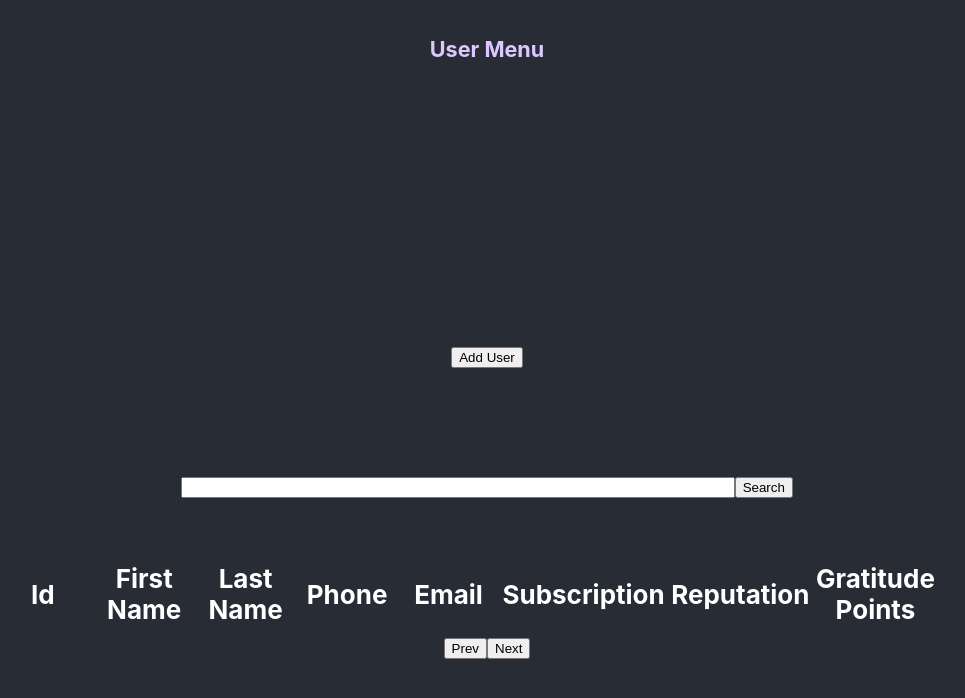
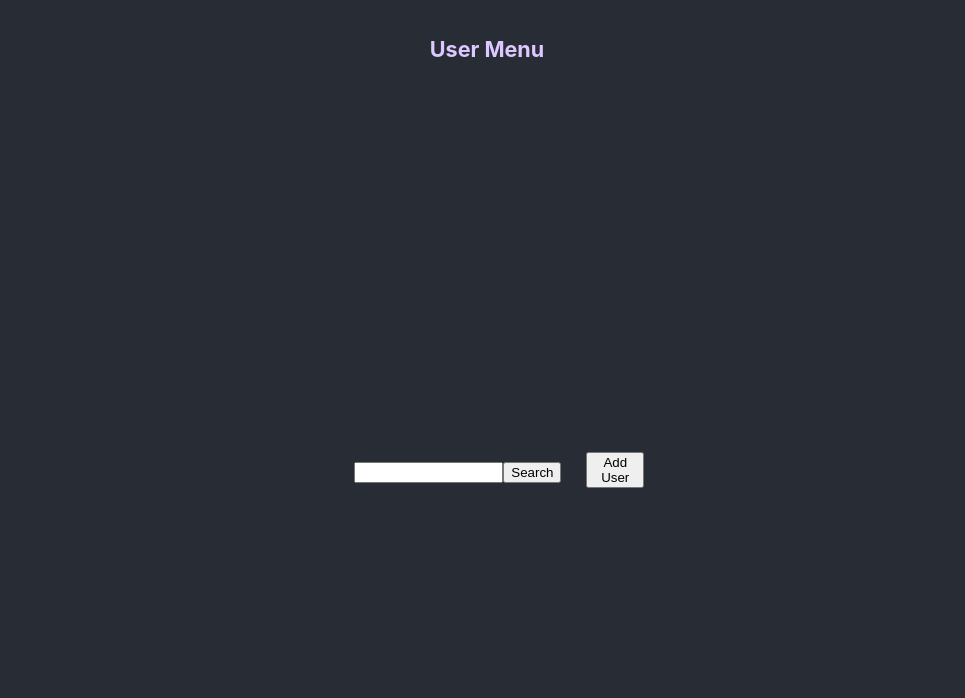
Before and after one commit to Jose72/foodie-web, a React (Create React App) app: page /users in a window 1280 px wide. Shown: the top 698 px of the page, without its empty margins (153-1118 px from the left). Built offline with nearby package versions, Linux system fonts and the light colour scheme; sample sign-in values are in the browser's storage.

Commit message:
User list fields dont display if the user list is empty

```diff
--- a/src/UsersPage/UsersPage.css
+++ b/src/UsersPage/UsersPage.css
@@ -50,7 +50,17 @@
 }
 
 .search-input-bar {
-    width: 55%;
+    width: 50%;
+}
+
+.search-add {
+    display: flex;
+    flex-direction: row;
+    justify-content: space-between;
+}
+
+.Search-User-Bar {
+    width: 100%;
 }
 
 .Button-page-move {
@@ -58,19 +68,3 @@
     align-items: center;
     justify-content: center;
 }
-
-
-/*
-.Table-header {
-    background-color: #ffffff;
-    text-align: center;
-    display: flex;
-}
-
-.Table-content {
-    background-color: #ffffff;
-    text-align: center;
-    display: flex;
-}
-
- */
--- a/src/UsersPage/UsersPage.jsx
+++ b/src/UsersPage/UsersPage.jsx
@@ -4,6 +4,7 @@ import { Table } from 'reactstrap';
 import { UserComm } from '../utils/UserComm'
 import { Link } from "react-router-dom";
 import Modal from "reactstrap/es/Modal";
+import { UsersSort } from "./UserSort";
 
 const userModifyEmpty = {
     id: -1,
@@ -38,13 +39,15 @@ class UsersPage extends React.Component {
             }
         };
 
-        this.onSubmit =  this.onSubmit.bind(this);
-        this.renderElement = this.renderElement.bind(this);
+        this.onSubmit = this.onSubmit.bind(this);
+        this.renderTableElement = this.renderTableElement.bind(this);
+        this.renderTable = this.renderTable.bind(this);
         this.onClickDelete = this.onClickDelete.bind(this);
         this.onClickModify = this.onClickModify.bind(this);
         this.submitModifyUserModal = this.submitModifyUserModal.bind(this);
         this.onClickPrevious = this.onClickPrevious.bind(this);
         this.onClickNext = this.onClickNext.bind(this);
+
     }
 
     //Search button
@@ -142,14 +145,16 @@ class UsersPage extends React.Component {
             })
             .catch((t) => {alert(t)});
 
-    }
+    };
+
 
     cancelModifyUserModal(){
         this.setState({showModifyUserModal: false});
         this.setState({userModify: userModifyEmpty})
     }
 
-    renderFields(){
+    //Table display
+    renderTableFields(){
         return (
             <tr className={'Table-header'}>
                 <th style={{width: '10%'}}>Id</th>
@@ -160,13 +165,11 @@ class UsersPage extends React.Component {
                 <th style={{width: '10%'}}>Subscription</th>
                 <th style={{width: '10%'}}>Reputation</th>
                 <th style={{width: '10%'}}>Gratitude Points</th>
-                <th style={{width: '2%'}}></th>
-                <th style={{width: '2%'}}></th>
             </tr>
         )
     }
 
-    renderElement(user) {
+    renderTableElement(user) {
         return (
             <tr className={'Table-content'} key={user.id}>
                 <td>{user.id}</td>
@@ -192,6 +195,27 @@ class UsersPage extends React.Component {
         )
     }
 
+    renderTable(){
+        if(this.state.userList.length > 0) {
+            return(
+                <div>
+                    <Table className={'Table'}>
+                        <thead>
+                        {this.renderTableFields()}
+                        </thead>
+                        <tbody>
+                        {this.state.userList.map(this.renderTableElement)}
+                        </tbody>
+                    </Table>
+                    <div className={'Button-page-move'}>
+                        <button onClick={(e) => this.onClickPrevious(e)}> Prev </button>
+                        <button onClick={(e) => this.onClickNext(e)}> Next </button>
+                    </div>
+                </div>
+            )
+        }
+    }
+
     render(){
         return (
             <div className={'UserPage'}>
@@ -201,11 +225,6 @@ class UsersPage extends React.Component {
                     </h5>
                 </header>
                 <div className={'UserPage-content'}>
-                    <div className={'Add-User-Button'}>
-                        <Link className='Link' to='/users/add'>
-                            <button>Add User</button>
-                        </Link>
-                    </div>
                     <Modal isOpen={this.state.showModifyUserModal}>
                         <h1>User Modification</h1>
                         <div className='ModifyUser-content'>
@@ -284,9 +303,8 @@ class UsersPage extends React.Component {
                         <p><button onClick={() => this.submitModifyUserModal()}>Submit</button></p>
                         <p><button onClick={() => this.cancelModifyUserModal()}>Cancel</button></p>
                     </Modal>
-                    <div>
-                        <form className='User-search'>
-                            <div>
+                    <div className={'search-add'}>
+                        <div className={'Search-User-Bar'}>
                             <input className={'search-input-bar'}
                                 size='150%'
                                 name='query'
@@ -299,21 +317,14 @@ class UsersPage extends React.Component {
                             <br/>
                             <br/>
                         </div>
-                        </form>
-                        <Table className={'Table'}>
-                            <thead>
-                                {this.renderFields()}
-                            </thead>
-                            <tbody>
-                                {this.state.userList.map(this.renderElement)}
-                            </tbody>
-                        </Table>
+                        <div className={'Add-User-Button'}>
+                            <Link className='Link' to='/users/add'>
+                                <button>Add User</button>
+                            </Link>
+                        </div>
+                    </div>
+                    {this.renderTable()}
 
-                    </div>
-                    <div className={'Button-page-move'}>
-                        <button onClick={(e) => this.onClickPrevious(e)}> Prev </button>
-                        <button onClick={(e) => this.onClickNext(e)}> Next </button>
-                    </div>
                 </div>
             </div>
         )
```
Lines whose indentation alone changed are shown as unchanged.
